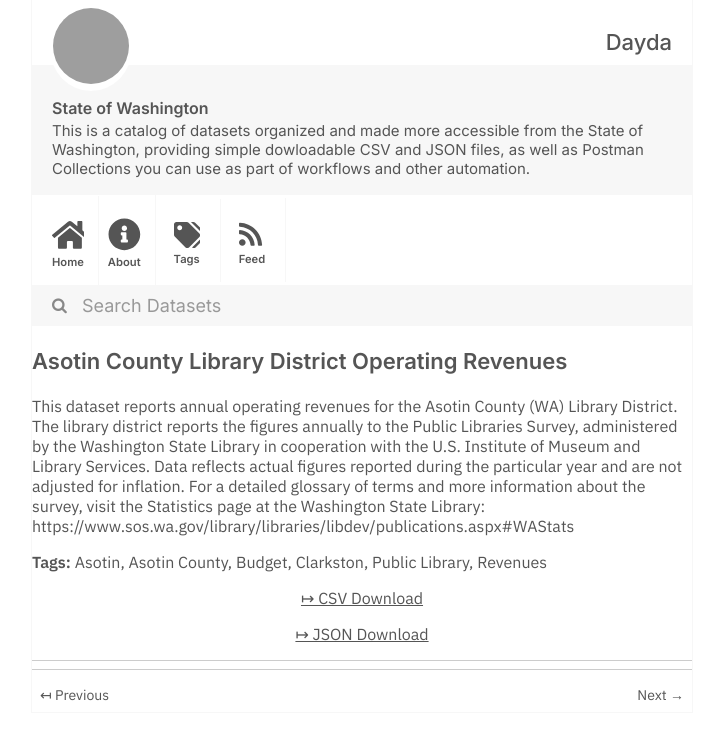
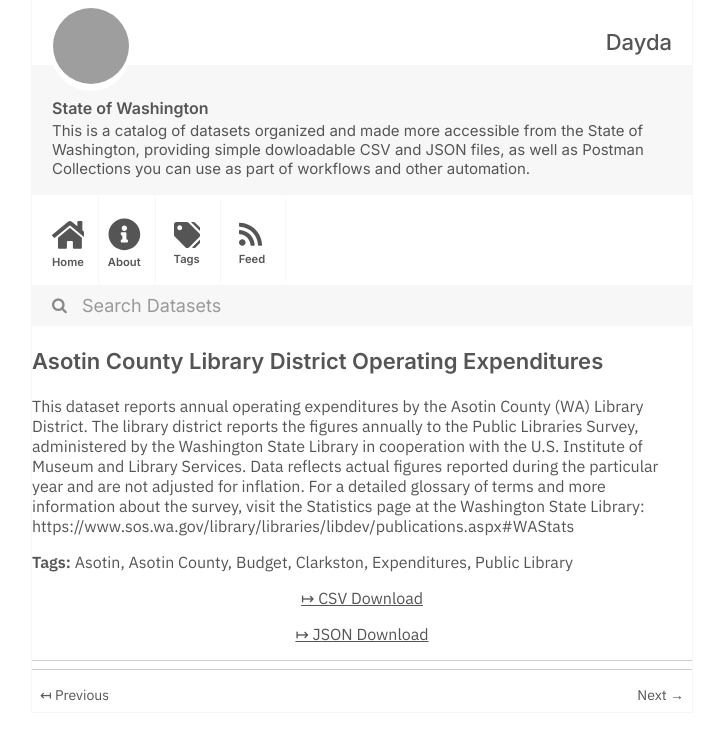
Before and after one commit to dayda-entities/state-of-washington, a Jekyll site: the page built from _posts/2020-11-10-asotin-county-library-district.md, in a window 1280 px wide, cut to the strip 0-740 px from the top of the page. Shown: the whole strip, without its empty margins (278-1001 px from the left). Built offline with Jekyll 4.4.1, drawn with Linux system fonts in a browser that asks for light colours; grey boxes are pictures that could not be loaded.

Commit message:
Publish Data

```diff
--- a/_posts/2020-11-10-asotin-county-library-district.md
+++ b/_posts/2020-11-10-asotin-county-library-district.md
@@ -1,7 +1,7 @@
 ---
-title: Asotin County Library District Operating Revenues
-created: '2020-11-10T17:20:43.003461'
-modified: '2020-11-10T17:20:43.003471'
+title: Asotin County Library District Operating Expenditures
+created: '2020-11-10T17:21:32.330338'
+modified: '2020-11-10T17:21:32.330345'
 state: active
 type: dataset
 tags:
@@ -9,13 +9,13 @@ tags:
   - Asotin County
   - Budget
   - Clarkston
+  - Expenditures
   - Public Library
-  - Revenues
 groups:
   - Local Government
-csv_url: 'https://data.wa.gov/api/views/h453-5pgk/rows.csv?accessType=DOWNLOAD'
-json_url: 'https://data.wa.gov/api/views/h453-5pgk/rows.json?accessType=DOWNLOAD'
+csv_url: 'https://data.wa.gov/api/views/uqtn-uip2/rows.csv?accessType=DOWNLOAD'
+json_url: 'https://data.wa.gov/api/views/uqtn-uip2/rows.json?accessType=DOWNLOAD'
 layout: post
 
 ---
-This dataset reports annual operating revenues for the Asotin County (WA) Library District. The library district reports the figures annually to the Public Libraries Survey, administered by the Washington State Library in cooperation with the U.S. Institute of Museum and Library Services. Data reflects actual figures reported during the particular year and are not adjusted for inflation. For a detailed glossary of terms and more information about the survey, visit the Statistics page at the Washington State Library: https://www.sos.wa.gov/library/libraries/libdev/publications.aspx#WAStats
+This dataset reports annual operating expenditures by the Asotin County (WA) Library District. The library district reports the figures annually to the Public Libraries Survey, administered by the Washington State Library in cooperation with the U.S. Institute of Museum and Library Services. Data reflects actual figures reported during the particular year and are not adjusted for inflation. For a detailed glossary of terms and more information about the survey, visit the Statistics page at the Washington State Library: https://www.sos.wa.gov/library/libraries/libdev/publications.aspx#WAStats
```
